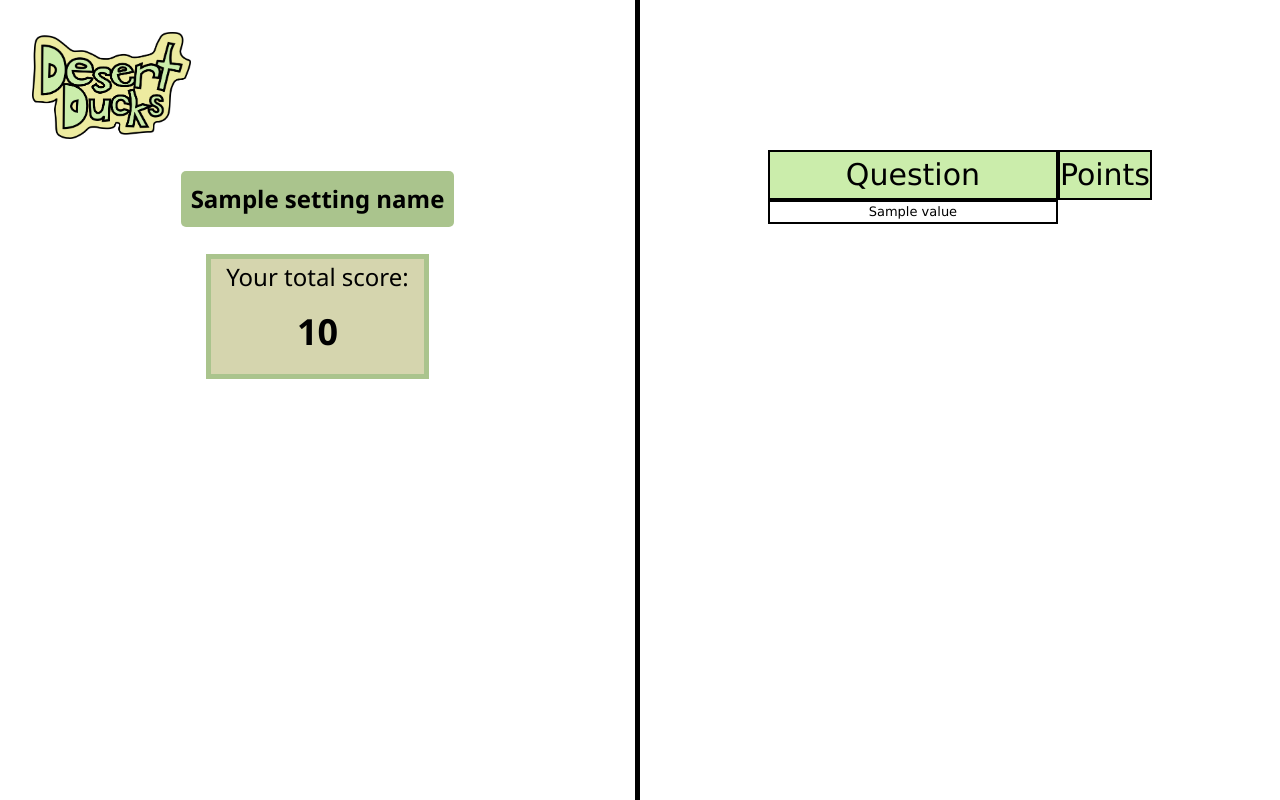
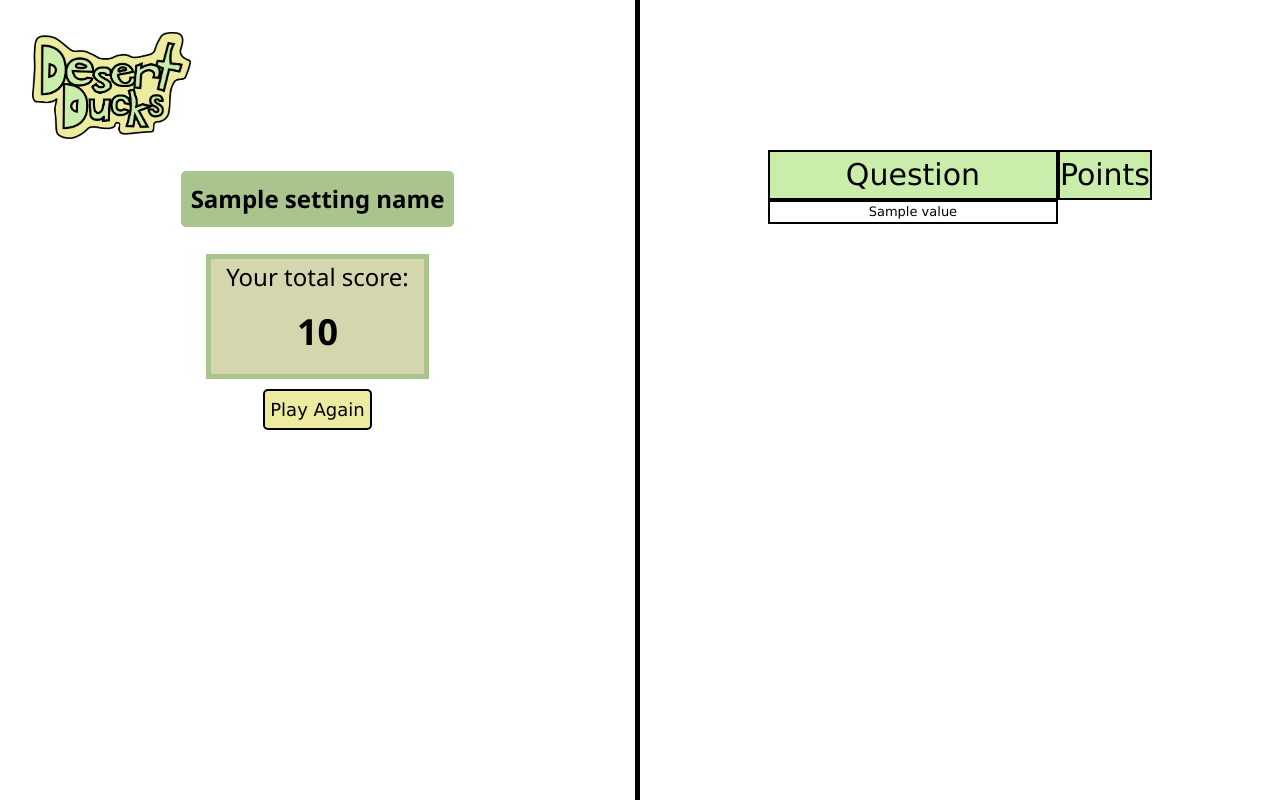
Before and after one commit to 23595/desert_ducks1, a Flask app: template templates/scoring.html in a window 1280 px wide. Run offline with Flask 3, Linux system fonts and the light colour scheme; the template is opened without the code that fills it: most values are stand-ins (such as "Sample title", 1, 10 or a date in 2020).

Commit message:
Added 'play again' button to scoring page. End of sprint 2

```diff
--- a/templates/scoring.html
+++ b/templates/scoring.html
@@ -7,6 +7,7 @@
     <h3>Your total score:</h3>
     <h1 style="text-align: center;"><strong>{{ total }}</strong></h1>
 </div>
+<div class="button centre" style="margin-top: 15px;"><a href="{{  url_for('home')  }}" style="text-decoration: none;">Play Again</a></div>
 {% endblock %}
 
 {% block right %}
```
